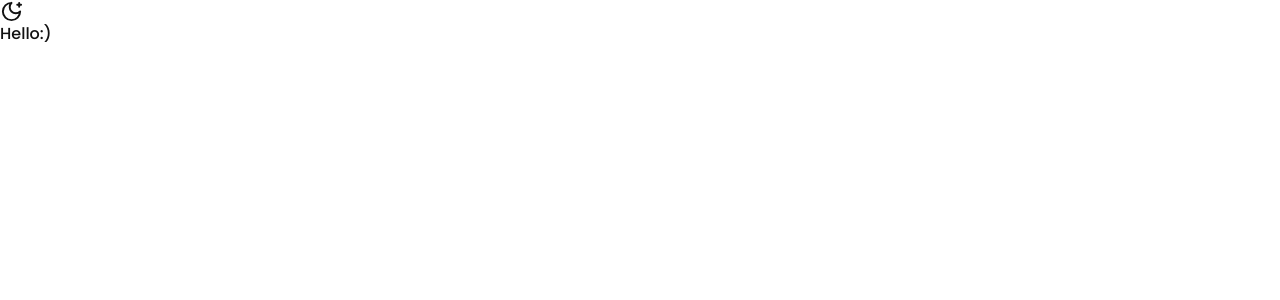
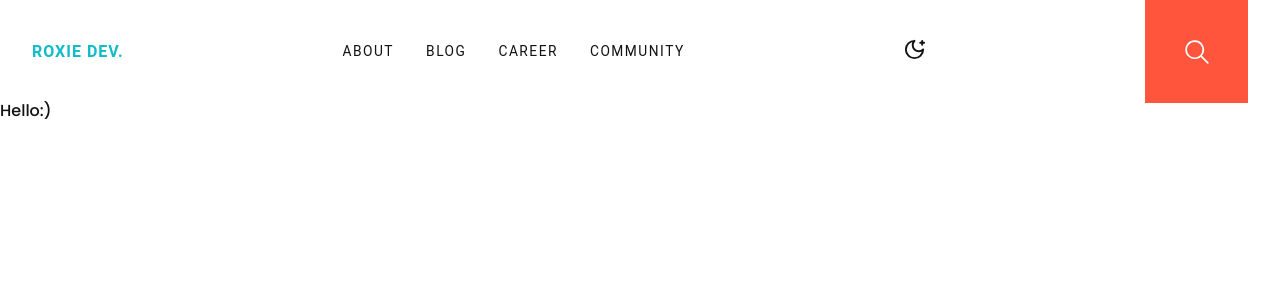
Before and after one commit to MinJeung-Kim/Portfolio, a Next.js app in the folder client/: page / in a window 1280 px wide. Shown: the top 300 px of the page. Built offline with nearby package versions, Linux system fonts and the light colour scheme.

Commit message:
Add: header ui component

```diff
--- a/client/src/components/Header.tsx
+++ /dev/null
@@ -1,16 +0,0 @@
-"use client";
-import { useDarkMode } from "@/context/DarkModeContext";
-import MoonIcon from "./icons/MoonIcon";
-import SunIcon from "./icons/SunIcon";
-
-export default function Header() {
-  const { darkMode, toggleDarkMode } = useDarkMode();
-
-  return (
-    <header>
-      <button onClick={toggleDarkMode}>
-        {!darkMode ? <MoonIcon /> : <SunIcon />}
-      </button>
-    </header>
-  );
-}
--- a/client/src/components/Main.tsx
+++ b/client/src/components/Main.tsx
@@ -1,6 +1,6 @@
 "use client";
 import { DarkModeProvider } from "@/context/DarkModeContext";
-import Header from "./Header";
+import Header from "./header/Header";
 import { NextFont } from "next/dist/compiled/@next/font";
 import styles from "@/styles/scss/Main.module.scss";
 
--- /dev/null
+++ b/client/src/components/header/Header.tsx
@@ -0,0 +1,24 @@
+"use client";
+import { useDarkMode } from "@/context/DarkModeContext";
+import MoonIcon from "../icons/MoonIcon";
+import SunIcon from "../icons/SunIcon";
+import HeaderNavigation from "./HeaderNavigation";
+import styles from "@/styles/scss/Header.module.scss";
+import SearchIcon from "../icons/SearchIcon";
+
+export default function Header() {
+  const { darkMode, toggleDarkMode } = useDarkMode();
+
+  return (
+    <header className={styles.header}>
+      <p className={styles.logo}>ROXIE DEV.</p>
+      <HeaderNavigation />
+      <button onClick={toggleDarkMode}>
+        {!darkMode ? <MoonIcon /> : <SunIcon />}
+      </button>
+      <div className={styles.search}>
+        <SearchIcon />
+      </div>
+    </header>
+  );
+}
--- /dev/null
+++ b/client/src/components/header/HeaderNavigation.tsx
@@ -0,0 +1,20 @@
+import Link from "next/link";
+import styles from "@/styles/scss/HeaderNavigation.module.scss";
+
+export default function HeaderNavigation() {
+  const MENUS = [
+    { href: "/about", title: "about" },
+    { href: "/blog", title: "blog" },
+    { href: "/career", title: "career" },
+    { href: "/community", title: "community" },
+  ];
+  return (
+    <nav className={styles.nav}>
+      {MENUS.map(({ href, title }) => (
+        <Link key={title} href={href} className={styles.menu}>
+          {title.toUpperCase()}
+        </Link>
+      ))}
+    </nav>
+  );
+}
--- /dev/null
+++ b/client/src/components/icons/SearchIcon.tsx
@@ -0,0 +1,5 @@
+import { GoSearch } from "react-icons/go";
+
+export default function SearchIcon() {
+  return <GoSearch size={23} />;
+}
--- a/client/src/styles/css/globals.css
+++ b/client/src/styles/css/globals.css
@@ -20,3 +20,7 @@ body {
   background-color: var(--color-bg-dark);
   color: var(--color-text-dark);
 }
+
+a {
+  color: var(--color-text-dark);
+}
--- /dev/null
+++ b/client/src/styles/scss/Header.module.scss
@@ -0,0 +1,33 @@
+@import "colors";
+
+.header {
+  display: flex;
+  align-items: center;
+  justify-content: space-between;
+  padding: 0 2em;
+}
+
+.logo {
+  color: $turquoise;
+  font-weight: 700;
+  font-size: 1em;
+  line-height: 23px;
+  letter-spacing: 1px;
+}
+
+.search {
+  width: 6.43em;
+  height: 6.43em;
+  display: flex;
+  align-items: center;
+  justify-content: center;
+  background-color: $coralRed;
+  svg {
+    width: 1.71em;
+    height: 1.71em;
+    color: $white;
+  }
+  &:hover {
+    cursor: pointer;
+  }
+}
--- /dev/null
+++ b/client/src/styles/scss/HeaderNavigation.module.scss
@@ -0,0 +1,16 @@
+@import "colors";
+
+.nav {
+  display: flex;
+  gap: 2em;
+}
+
+.menu {
+  font-size: 0.86em;
+  line-height: 22px;
+  font-weight: 400;
+  letter-spacing: 1.5px;
+  &:hover {
+    cursor: pointer;
+  }
+}
```
